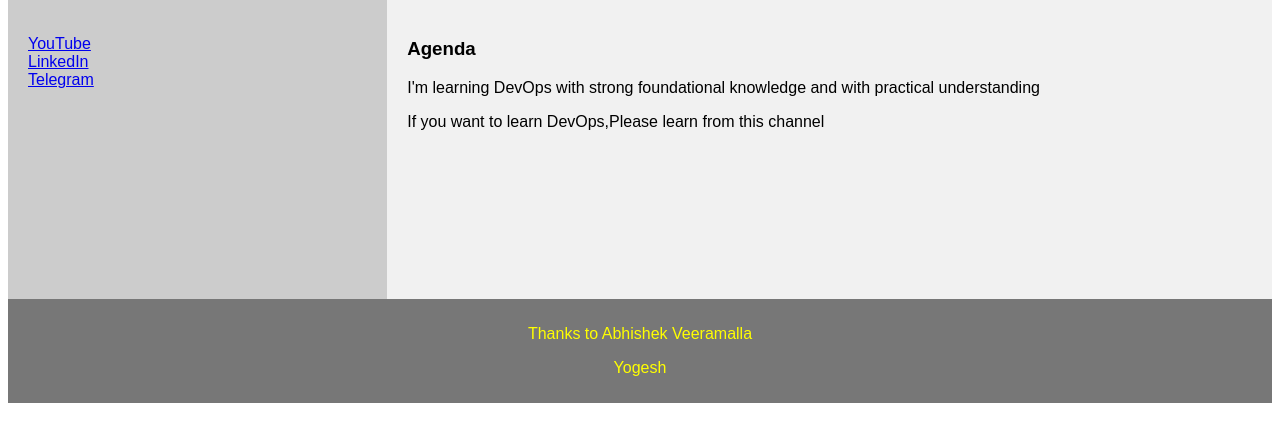
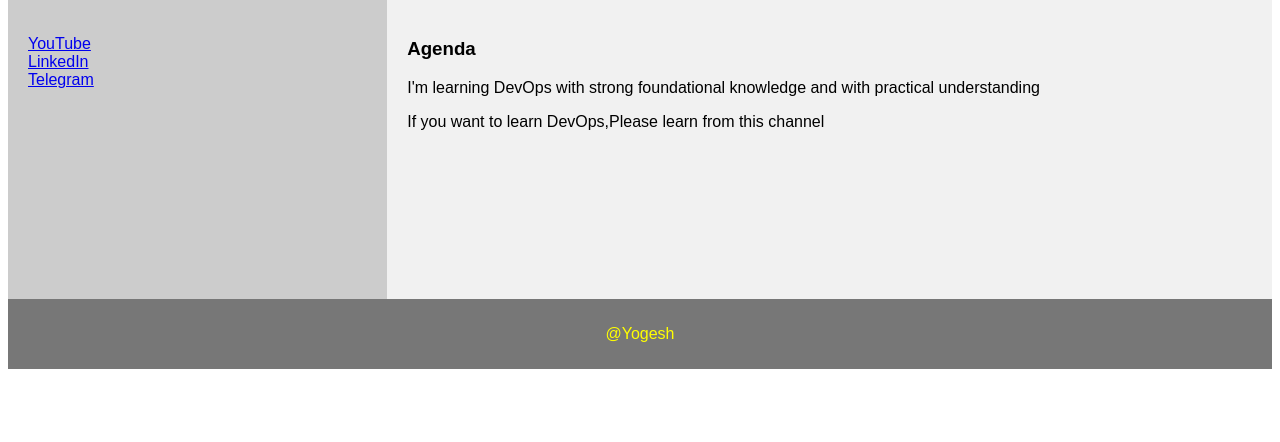
Before and after one commit to iam-yogeshreddy/Docker, a Django app: page /demo/ in a window 1280 px wide. Shown: the part 217-659 px from the top of the page. Run offline with Django 4.2, Linux system fonts and the light colour scheme.

Commit message:
Update demo_site.html

```diff
--- a/Docker-Zero-to-Hero-main/examples/python-web-app/devops/demo/templates/demo_site.html
+++ b/Docker-Zero-to-Hero-main/examples/python-web-app/devops/demo/templates/demo_site.html
@@ -93,8 +93,7 @@ footer {
 </section>
 
 <footer>
-  <p> Thanks to Abhishek Veeramalla</p>
-  <p> Yogesh</p>
+  <p>@Yogesh</p>
 </footer>
 
 </body>
```
